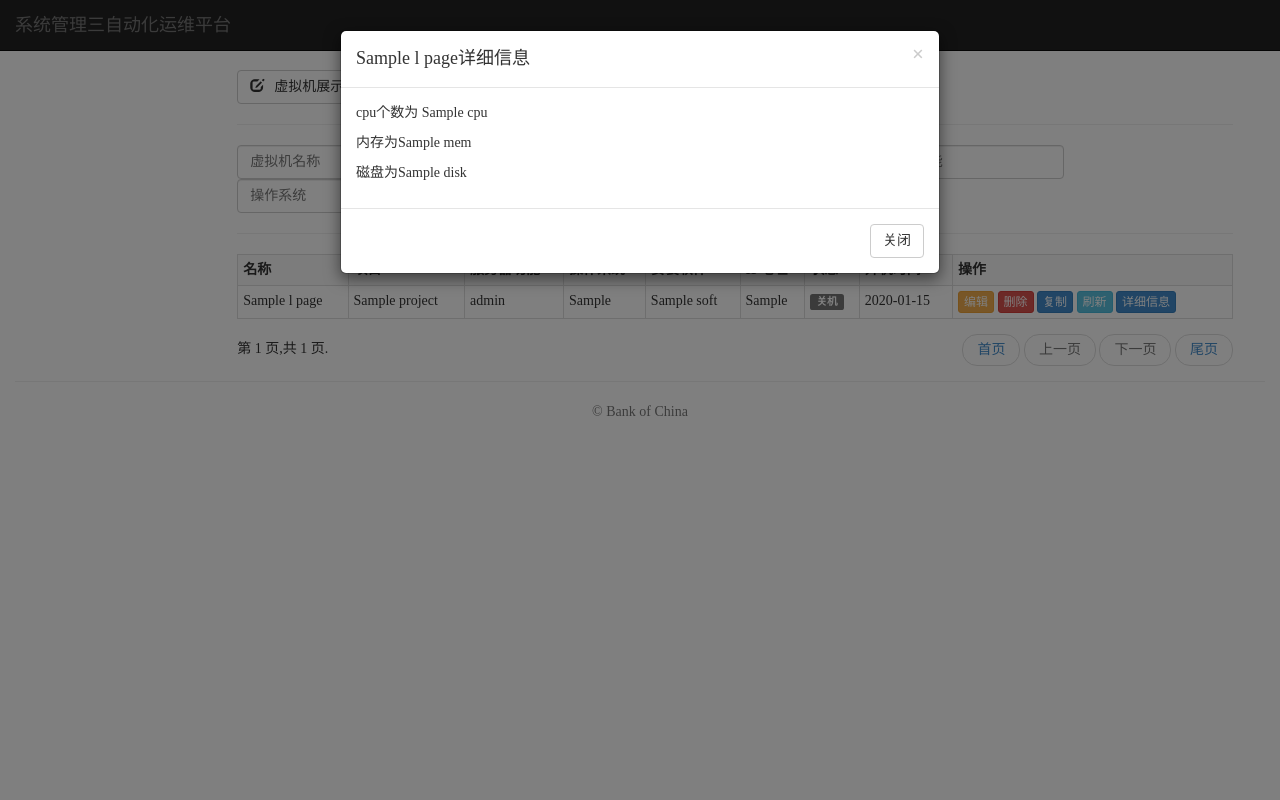
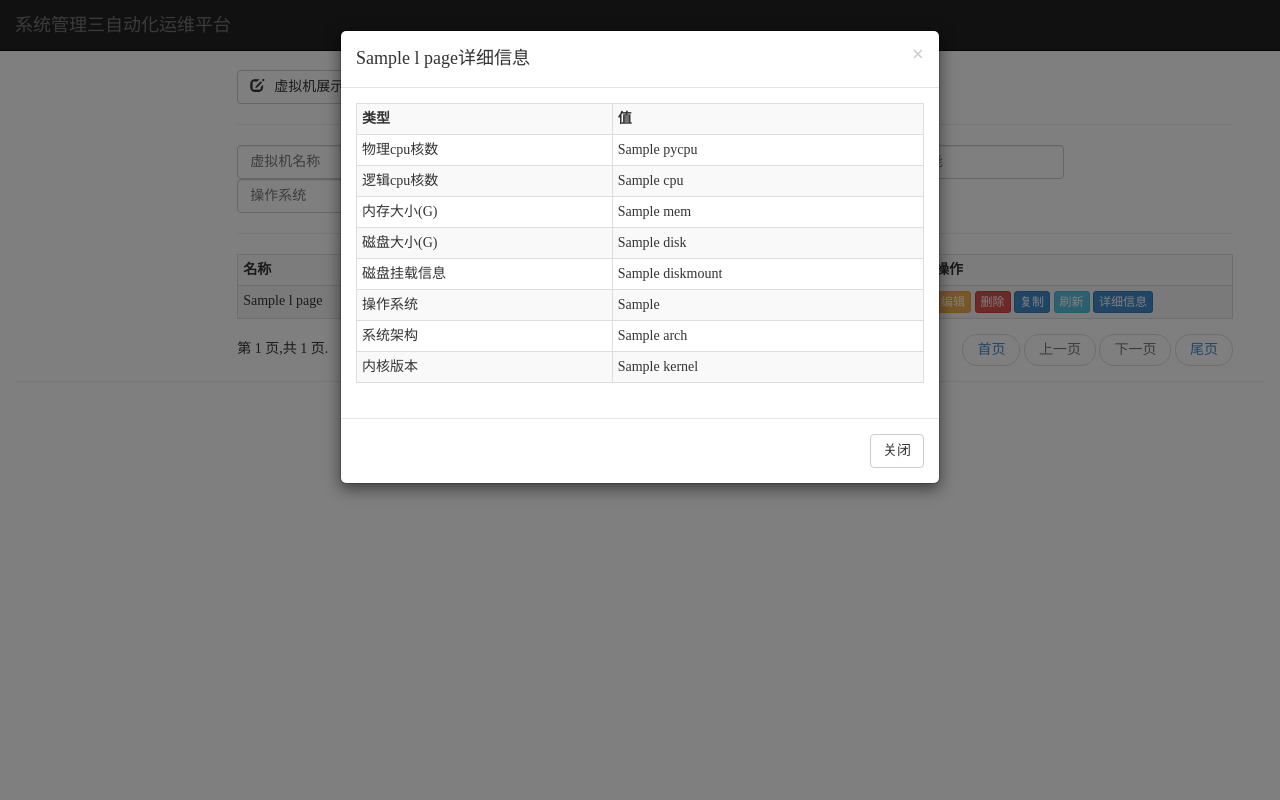
Before and after one commit to jinjin123/sysadmin, a Django app: template ProjectManage/templates/ProjectManage/vmlist.html in a window 1280 px wide, after a click on "详细信息". Run offline with Django 3.2, Linux system fonts and the light colour scheme; the template is opened without the code that fills it: most values are stand-ins (such as "Sample title", 1, 10 or a date in 2020); some libraries are stand-ins or nearby versions.

Commit message:
优化虚拟机详细信息

```diff
--- a/ProjectManage/templates/ProjectManage/vmlist.html
+++ b/ProjectManage/templates/ProjectManage/vmlist.html
@@ -49,7 +49,6 @@
             <th>名称</th>
             <th>项目</th>
             <th>服务器功能</th>
-            <th>操作系统</th>
             <th>安装软件</th>
             <th>IP地址</th>
             <th>状态</th>
@@ -62,14 +61,13 @@
                     <td>{{ i.vmname }}</td>
                     <td>{{ i.project|default:"----"}}</td>
                     <td>{{ i.role}}</td>
-                    <td>{{ i.os|default:"----"}}</td>
                     <td>{{ i.soft|default:"----"}}</td>
                     <td>{{ i.ip}}</td>
                     <td>
                         {% if i.vmstatus %}
-                            <span class="label label-success">开机</span>
+                            <span class="label label-success">UP</span>
                         {% else %}
-                            <span class="label label-default">关机</span>
+                            <span class="label label-default">Down</span>
                         {% endif %}
                     </td>
                     <td>{{ i.uptime}}</td>
@@ -79,8 +77,6 @@
                         <a class="btn btn-primary btn-xs" href={% url "vmrepl" i.id %} onclick="return confirm('是否确认复制？')">复制</a>
                         <a class="btn btn-info btn-xs" " href={% url "vmupdate" i.id  %}>刷新</a>
                         <button type="button" class="btn btn-primary btn-xs" data-toggle="modal" data-target="#myModal_{{i.id}}">详细信息</button>
-                    </td>
-                </tr>
                 <div class="modal fade" id="myModal_{{i.id}}" tabindex="-1" role="dialog" aria-labelledby="myModalLabel" aria-hidden="true">
                     <div class="modal-dialog">
                         <div class="modal-content">
@@ -89,9 +85,44 @@
                                 <h4 class="modal-title" id="myModalLabel">{{i.vmname}}详细信息</h4>
                             </div>
                             <div class="modal-body">
-                                   <p>cpu个数为 {{i.cpu}}</p>
-                                   <p>内存为{{i.mem}}</p>
-                                   <p>磁盘为{{i.disk}}</p>
+                                <table class="table table-hover table-striped  table-bordered table-condensed">
+                                    <tr>
+                                    <th>类型</th>
+                                    <th>值</th>
+                                    </tr>
+                                    <tr>
+                                    <td>物理cpu核数</td>
+                                    <td>{{i.pycpu}}</td>
+                                    </tr>
+                                    <tr>
+                                    <td>逻辑cpu核数</td>
+                                    <td>{{i.cpu}}</td>
+                                    </tr>
+                                    <tr>
+                                    <td>内存大小(G)</td>
+                                    <td>{{i.mem}}</td>
+                                    </tr>
+                                    <tr>
+                                    <td>磁盘大小(G)</td>
+                                    <td>{{i.disk}}</td>
+                                    </tr>
+                                    <tr>
+                                    <td>磁盘挂载信息</td>
+                                    <td>{{i.diskmount}}</td>
+                                    </tr>
+                                    <tr>
+                                    <td>操作系统</td>
+                                    <td>{{i.os|default:"----"}}</td>
+                                    </tr>
+                                    <tr>
+                                    <td>系统架构</td>
+                                    <td>{{i.arch}}</td>
+                                    </tr>
+                                    <tr>
+                                    <td>内核版本</td>
+                                    <td>{{i.kernel}}</td>
+                                    </tr>
+                                 </table>
                             </div>
                             <div class="modal-footer">
                                 <button type="button" class="btn btn-default" data-dismiss="modal">关闭</button>
@@ -99,6 +130,8 @@
                         </div>
                     </div>
                 </div>
+                    </td>
+                </tr>
             {% endfor %}
 
         </table>
--- a/ProjectManage/views/vm.py
+++ b/ProjectManage/views/vm.py
@@ -184,6 +184,11 @@ def vmupdate(request,ID):
     server.mem = data['mem']
     server.os = data['os']
     server.uptime = data['uptime']
+    server.disk = data['disktotal']
+    server.diskmount = data['diskmount']
+    server.kernel = data['os_kernel']
+    server.pycpu = data['cpu_core']
+    server.arch = data['ansible_machine']
     if data1['ping'] == u'pong':
         server.vmstatus = True
 
```
Also changed, not shown: ProjectManage/models.py (+17 -13 lines), ProjectManage/views/getinfo.py (+5 -4 lines), ResourceManage/models.py (+5 -5 lines), ProjectManage/migrations/0003_auto_20161125_0853.py (added), ProjectManage/migrations/0004_auto_20161125_1051.py (added), ProjectManage/migrations/0005_auto_20161125_1059.py (added), ResourceManage/migrations/0002_auto_20161125_1059.py (added).
